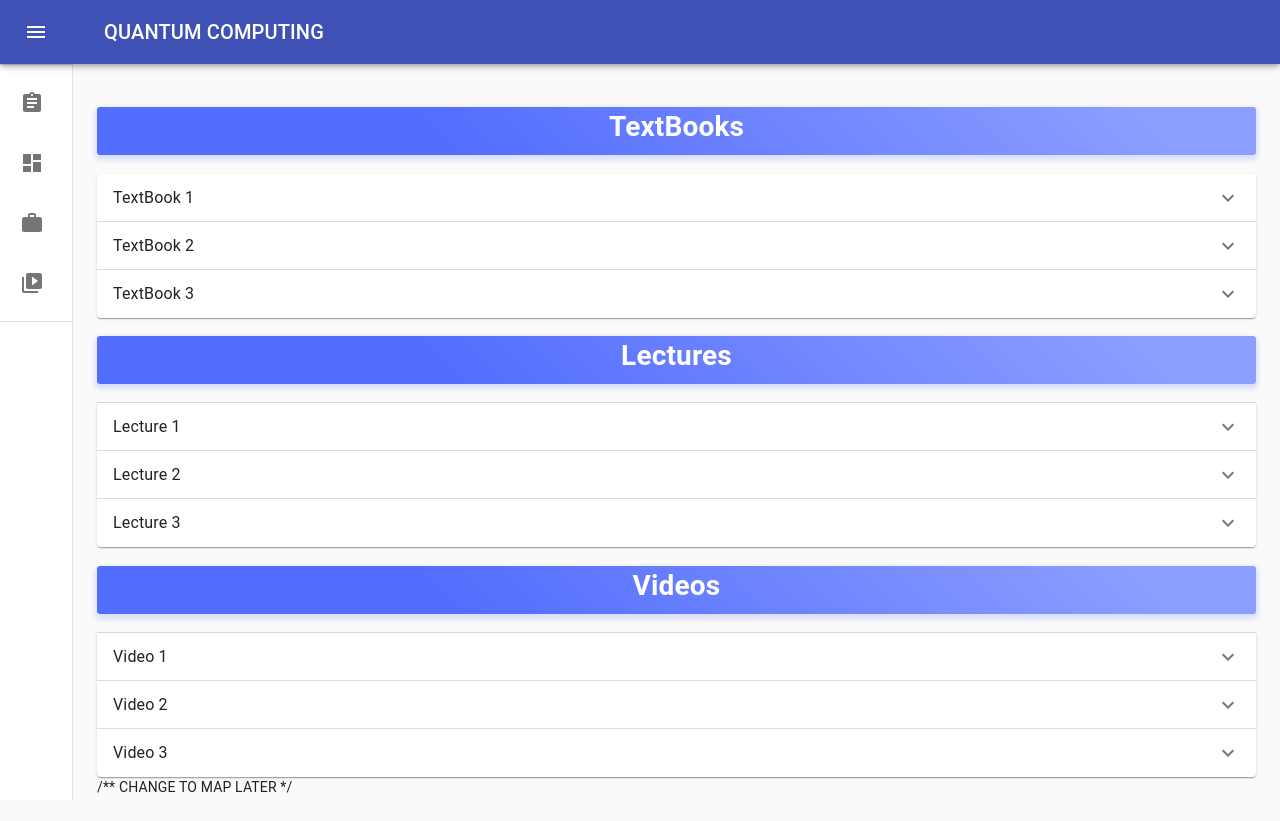
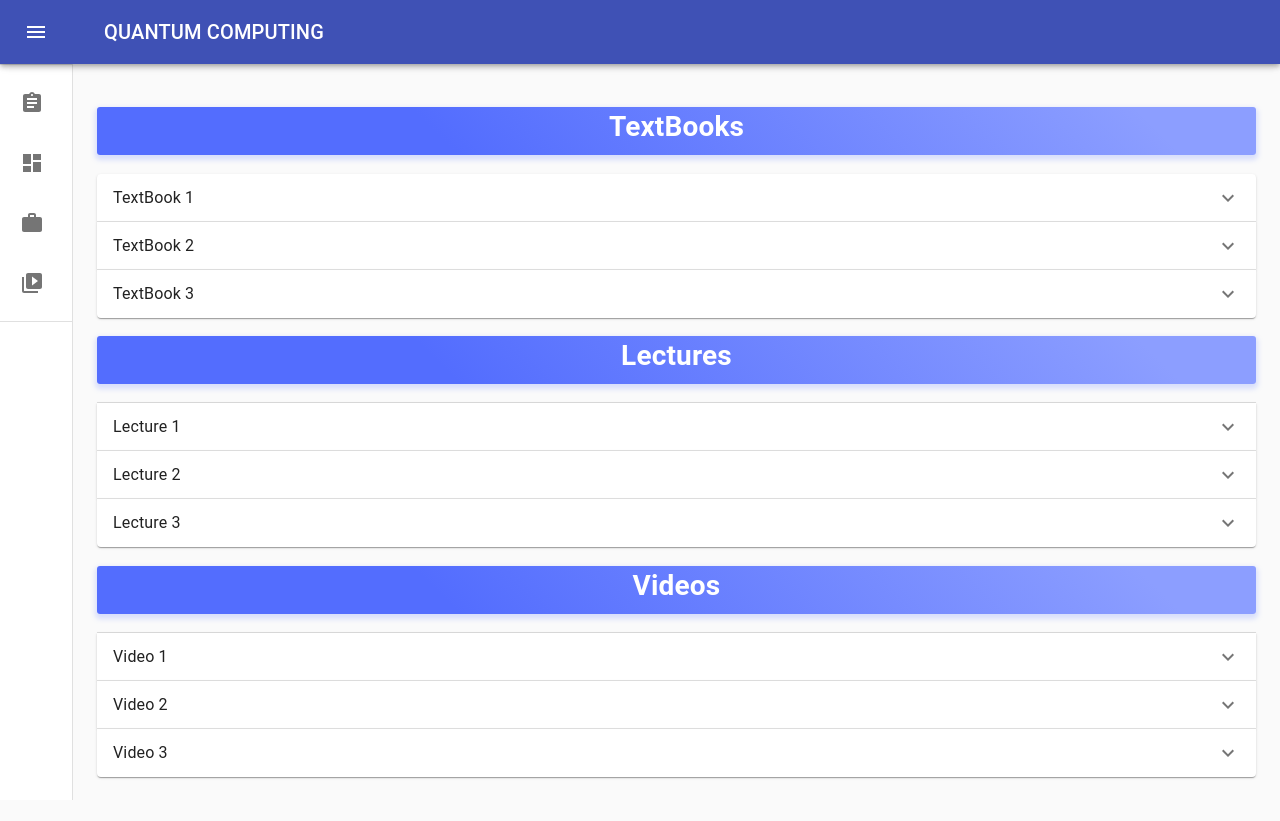
Before and after one commit to luke9216/SES2AB_Frontend, a React (Create React App) app: page /resources in a window 1280 px wide. Built offline with nearby package versions, Linux system fonts and the light colour scheme; the HTML template or start-up script is replaced by a standard one.

Commit message:
removed comments

```diff
--- a/src/components/pages/Resources/Resources.tsx
+++ b/src/components/pages/Resources/Resources.tsx
@@ -1,5 +1,5 @@
 import React from "react";
-import { Grid, Button } from "@material-ui/core";
+import { Grid } from "@material-ui/core";
 import { resourcesStyles } from "./style";
 import ExpansionPanel from "@material-ui/core/ExpansionPanel";
 import ExpansionPanelSummary from "@material-ui/core/ExpansionPanelSummary";
@@ -152,7 +152,6 @@ const Resources: React.SFC<ResourcesProps> = () => {
             </ExpansionPanelDetails>
             </ExpansionPanel>
           </Grid>
-          /** CHANGE TO MAP LATER */
 
       </div>
     </div>
```
